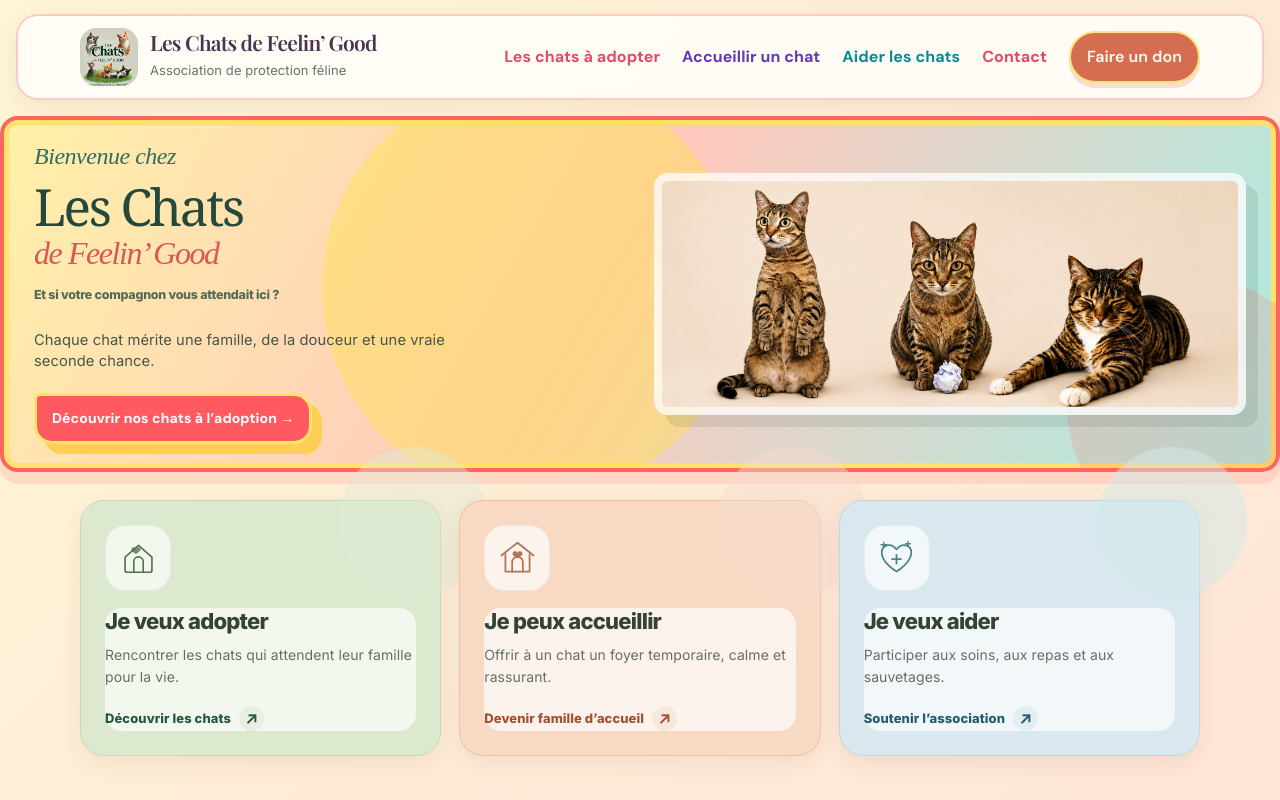
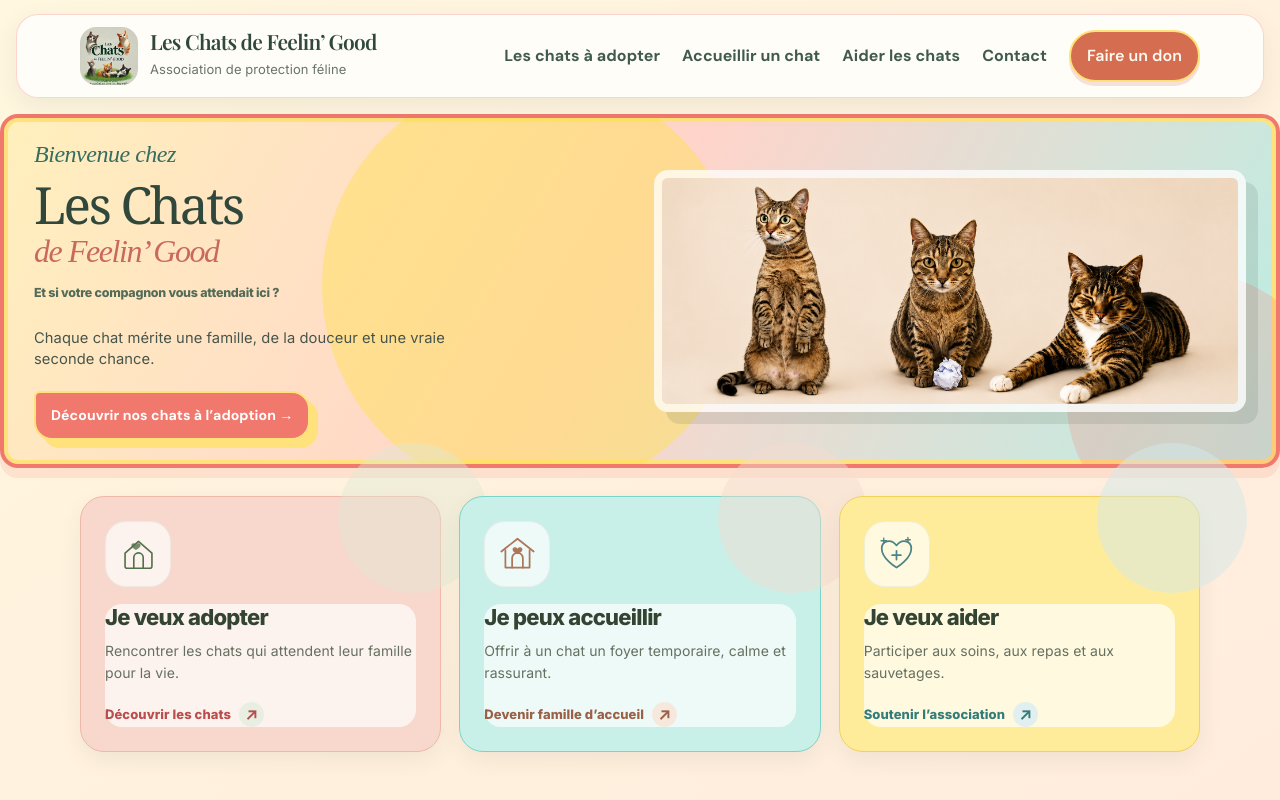
Before and after one commit to ViriGoodFeel/les-chats-feelingood-site, a Next.js app: page / in a window 1280 px wide. Shown: the top 800 px of the page. Built offline with nearby package versions, Linux system fonts and the light colour scheme; no server answers.

Commit message:
Refine consistent colorful design across all public pages

```diff
--- a/app/styles.css
+++ b/app/styles.css
@@ -2625,3 +2625,83 @@ body{background:linear-gradient(135deg,#fff5d6 0%,#ffe3d7 38%,#e9e2fb 68%,#d8f5e
 .logo-zone h2,.adoption-logo span{color:var(--ink)!important;}
 a:focus-visible,button:focus-visible,select:focus-visible{outline:3px solid #f36f68!important;outline-offset:3px!important;}
 @media(max-width:760px){.top-banner,.adoption-header,.detail-topbar{border-radius:18px!important;}.section-heading,.adoption-title-shape{border-radius:22px!important;}.btn,.button,.don-btn{max-width:100%;}}
+
+
+/* Cohérence finale de l'identité visuelle — accueil, adoption, fiches et contact */
+:root{
+  --cream:#fff7df;
+  --ink:#30483b;
+  --muted:#68756b;
+  --brand:#f0786d;
+  --brand-dark:#d95d59;
+  --green:#55bdb1;
+  --red:#f0786d;
+  --card:#fffdf8;
+  --line:#f1c9b8;
+  --soft:#e0f5ef;
+}
+body{
+  background:linear-gradient(145deg,#fff7df 0%,#ffe7dc 42%,#eee7fa 72%,#dff5ef 100%)!important;
+  color:#30483b!important;
+}
+.top-banner,.adoption-header,.detail-topbar{
+  background:rgba(255,253,248,.96)!important;
+  border:1px solid rgba(240,120,109,.3)!important;
+  box-shadow:0 8px 24px rgba(48,72,59,.08)!important;
+}
+.logo-zone h2,.adoption-logo span{color:#30483b!important}
+.logo-zone span{color:#68756b!important}
+.main-nav a:not(.don-btn),.adoption-menu a{color:#405b4d!important}
+.main-nav a:not(.don-btn):hover,.adoption-menu a:hover{background:#fff0bf!important;color:#30483b!important}
+.don-btn,.btn,.button,.adoption-page .cat-card .btn,.premium-cta .btn,.detail-bottom-cta .btn{
+  background:#f0786d!important;
+  color:#fff!important;
+  border:2px solid #ffe27b!important;
+  box-shadow:0 4px 0 rgba(217,93,89,.18)!important;
+}
+.don-btn:hover,.btn:hover,.button:hover,.adoption-page .cat-card .btn:hover,.premium-cta .btn:hover,.detail-bottom-cta .btn:hover{background:#d95d59!important}
+.btn.secondary{background:#dff5ef!important;color:#30483b!important;border-color:#a7dfd4!important}
+.btn.red,.support-section .btn.red{background:#f0786d!important;color:#fff!important}
+.hero-welcome-only{
+  background:linear-gradient(120deg,#fff0bd 0%,#ffd4ca 48%,#b9eee4 100%)!important;
+  border-color:#f0786d!important;
+  box-shadow:inset 0 0 0 4px #ffe27b,0 10px 0 rgba(240,120,109,.15)!important;
+}
+.hero-welcome-heading strong{color:#30483b!important}
+.hero-welcome-heading em{color:#c9685e!important}
+.hero-welcome-only .btn.light{
+  background:#f0786d!important;color:#fff!important;border:2px solid #ffe27b!important;
+  box-shadow:8px 8px 0 #ffe27b!important;
+}
+.quick-actions .quick-action{
+  border-radius:24px!important;
+  box-shadow:0 8px 22px rgba(48,72,59,.07)!important;
+  overflow:hidden;
+}
+.quick-actions .quick-adopt{background:#f8d7cc!important;border:1px solid #efb8a9!important}
+.quick-actions .quick-foster{background:#c9f0e8!important;border:1px solid #79d4c7!important}
+.quick-actions .quick-help{background:#ffec9b!important;border:1px solid #f1d15c!important}
+.quick-actions .quick-adopt .quick-card-copy b{color:#b94e4c!important}
+.quick-actions .quick-foster .quick-card-copy b{color:#9b6048!important}
+.quick-actions .quick-help .quick-card-copy b{color:#347c7a!important}
+.quick-actions .quick-icon{background:rgba(255,253,248,.76)!important}
+.card,.cat-card,.adoption-filter-card,.detail-facts,.detail-fact,.detail-compatibility,.detail-photo-frame,.gallery-premium .gallery-main,.detail-story,.detail-health,.contact-section,.about-section,.support-section,.feature-section,.how-section,.empty-state{
+  background:rgba(255,253,248,.92)!important;
+  border-color:rgba(85,189,177,.38)!important;
+  box-shadow:0 8px 24px rgba(48,72,59,.065)!important;
+}
+.badge,.adoption-page .badge.green{background:#e0f5ef!important;color:#386d5d!important;border:1px solid #b3e4d9!important}
+.premium-cta,.detail-bottom-cta,.adoption-title-shape{
+  background:linear-gradient(120deg,#ffec9b 0%,#f8d7cc 50%,#c9f0e8 100%)!important;
+  border-color:rgba(240,120,109,.35)!important;
+}
+.section-heading .eyebrow,.eyebrow,.detail-kicker,.detail-section-label{color:#b65d51!important}
+input,textarea,select{border-color:#c9e6dc!important;background:#fffdf8!important;color:#30483b!important}
+input:focus,textarea:focus,select:focus{outline:3px solid rgba(85,189,177,.35)!important;border-color:#55bdb1!important}
+a:focus-visible,button:focus-visible,select:focus-visible{outline:3px solid #f0786d!important;outline-offset:3px!important}
+.legal-mini,footer{color:#68756b!important}
+@media(max-width:760px){
+  .top-banner,.adoption-header,.detail-topbar{border-radius:18px!important}
+  .quick-actions .quick-action{border-radius:20px!important}
+  .hero-welcome-only{box-shadow:inset 0 0 0 3px #ffe27b,0 7px 0 rgba(240,120,109,.15)!important}
+}
```
